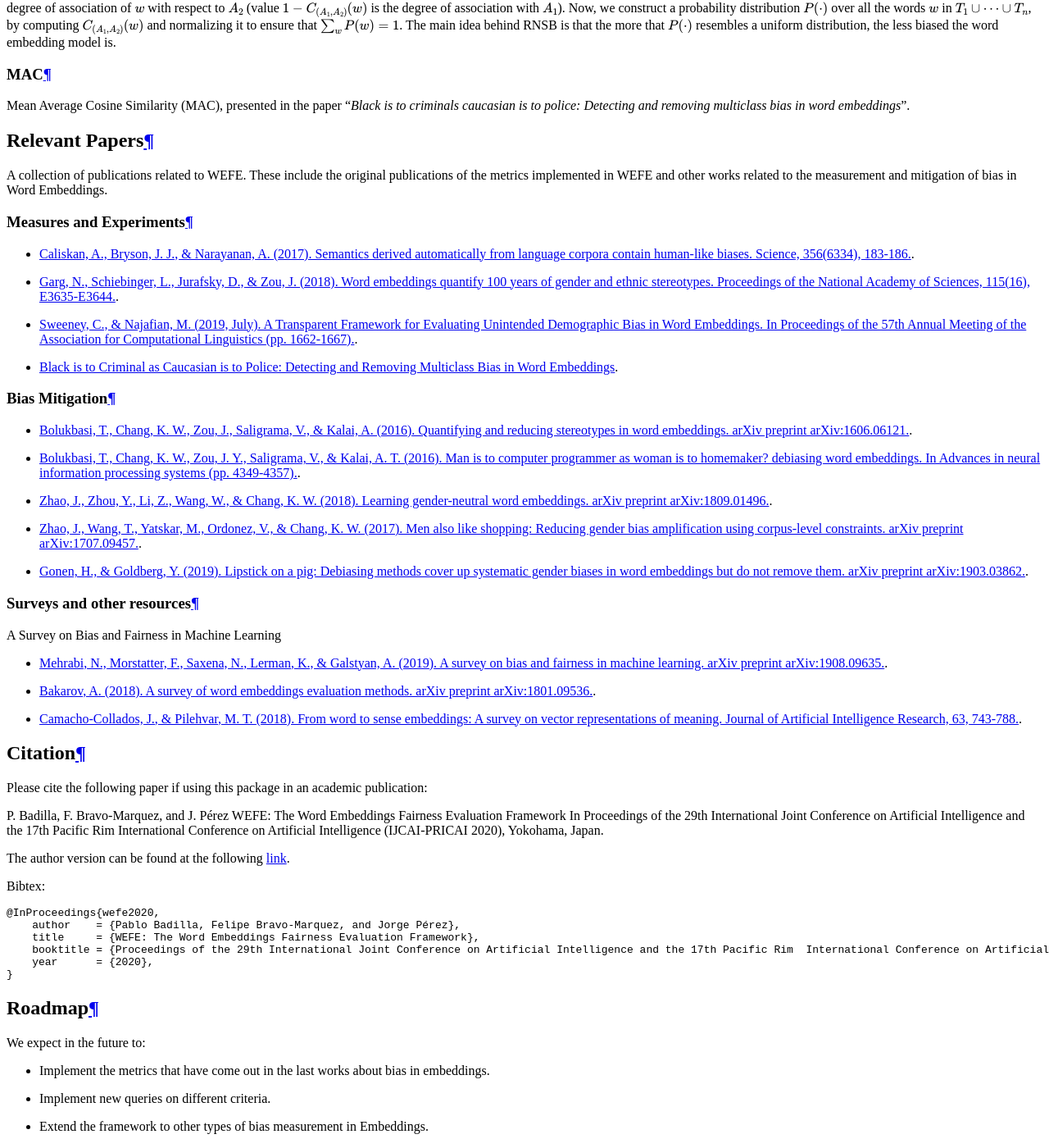
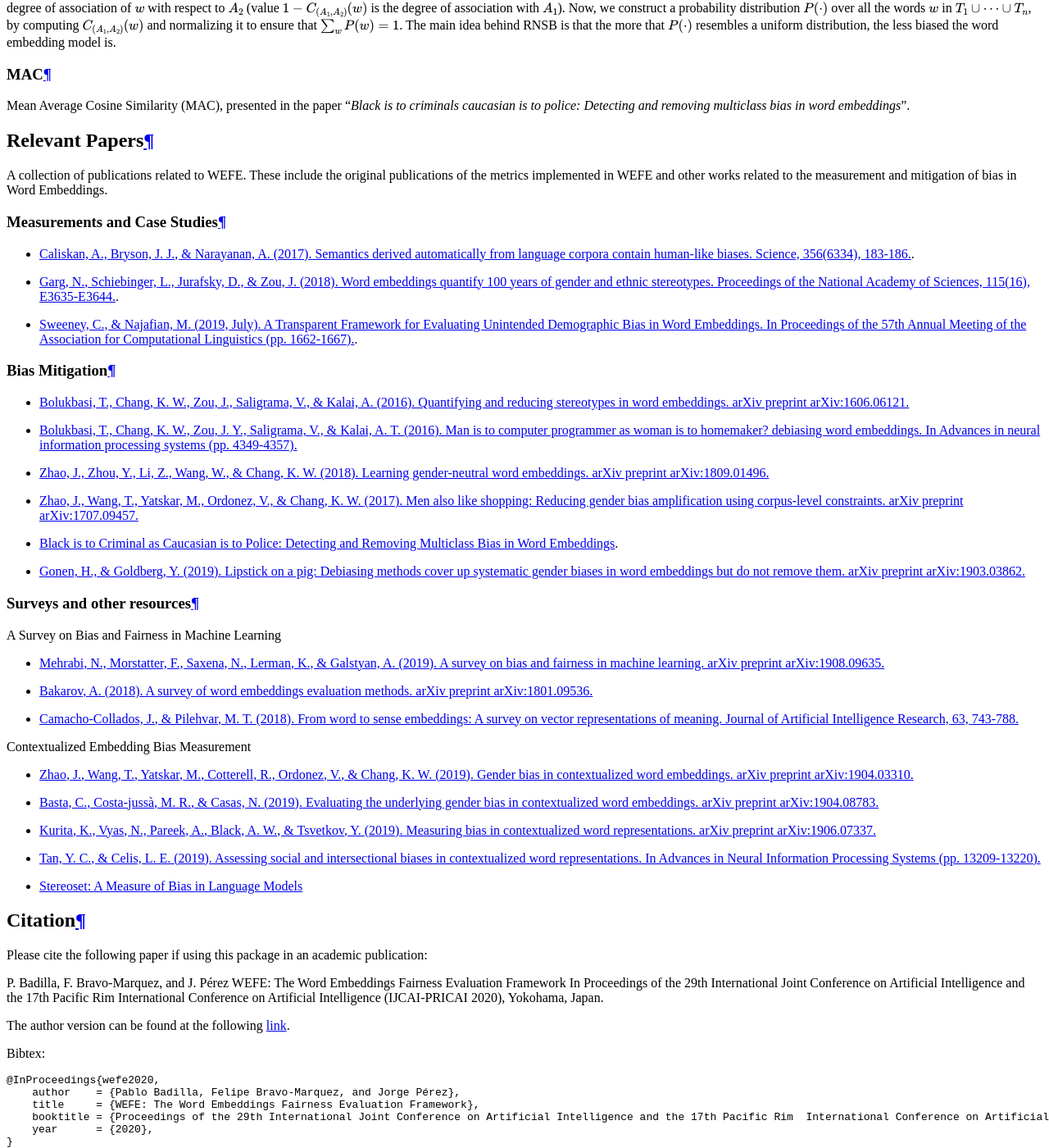
Before and after one commit to dccuchile/wefe, a Sphinx documentation site: the page built from doc/about.rst, in a window 1280 px wide and 1400 px high, scrolled down 3942 px. Shown: the whole window at 82% size. Built offline with Sphinx 7.4.7 and the Read the Docs theme 2.0.0, drawn with Linux system fonts in a browser that asks for light colours; some of the changed text lies outside the part shown.

Commit message:
Add more references

```diff
--- a/doc/about.rst
+++ b/doc/about.rst
@@ -240,24 +240,24 @@
 and other works related to the measurement and mitigation of bias in
 Word Embeddings.
 
-Measures and Experiments
-------------------------
+Measurements and Case Studies
+-----------------------------
 
 
 - `Caliskan, A., Bryson, J. J., & Narayanan, A. (2017). Semantics derived automatically from language corpora contain human-like biases. Science, 356(6334), 183-186. <http://www.cs.bath.ac.uk/~jjb/ftp/CaliskanSemantics-Arxiv.pdf>`_.
 - `Garg, N., Schiebinger, L., Jurafsky, D., & Zou, J. (2018). Word embeddings quantify 100 years of gender and ethnic stereotypes. Proceedings of the National Academy of Sciences, 115(16), E3635-E3644. <https://www.pnas.org/content/pnas/115/16/E3635.full.pdf>`_.
 - `Sweeney, C., & Najafian, M. (2019, July). A Transparent Framework for Evaluating Unintended Demographic Bias in Word Embeddings. In Proceedings of the 57th Annual Meeting of the Association for Computational Linguistics (pp. 1662-1667). <https://www.aclweb.org/anthology/P19-1162.pdf>`_.
-- `Black is to Criminal as Caucasian is to Police: Detecting and Removing Multiclass Bias in Word Embeddings <https://arxiv.org/pdf/1904.04047>`_.
 
 
 Bias Mitigation
 ---------------
 
-- `Bolukbasi, T., Chang, K. W., Zou, J., Saligrama, V., & Kalai, A. (2016). Quantifying and reducing stereotypes in word embeddings. arXiv preprint arXiv:1606.06121. <https://arxiv.org/pdf/1606.06121.pdf>`_.
-- `Bolukbasi, T., Chang, K. W., Zou, J. Y., Saligrama, V., & Kalai, A. T. (2016). Man is to computer programmer as woman is to homemaker? debiasing word embeddings. In Advances in neural information processing systems (pp. 4349-4357). <http://papers.nips.cc/paper/6228-man-is-to-computer-programmer-as-woman-is-to-homemaker-debiasing-word-embeddings.pdf>`_.
-- `Zhao, J., Zhou, Y., Li, Z., Wang, W., & Chang, K. W. (2018). Learning gender-neutral word embeddings. arXiv preprint arXiv:1809.01496. <https://arxiv.org/pdf/1809.01496.pdf>`_.
-- `Zhao, J., Wang, T., Yatskar, M., Ordonez, V., & Chang, K. W. (2017). Men also like shopping: Reducing gender bias amplification using corpus-level constraints. arXiv preprint arXiv:1707.09457. <https://arxiv.org/pdf/1707.09457.pdf>`_.
-- `Gonen, H., & Goldberg, Y. (2019). Lipstick on a pig: Debiasing methods cover up systematic gender biases in word embeddings but do not remove them. arXiv preprint arXiv:1903.03862. <https://arxiv.org/pdf/1903.03862.pdf>`_.
+- `Bolukbasi, T., Chang, K. W., Zou, J., Saligrama, V., & Kalai, A. (2016). Quantifying and reducing stereotypes in word embeddings. arXiv preprint arXiv:1606.06121. <https://arxiv.org/pdf/1606.06121.pdf>`_
+- `Bolukbasi, T., Chang, K. W., Zou, J. Y., Saligrama, V., & Kalai, A. T. (2016). Man is to computer programmer as woman is to homemaker? debiasing word embeddings. In Advances in neural information processing systems (pp. 4349-4357). <http://papers.nips.cc/paper/6228-man-is-to-computer-programmer-as-woman-is-to-homemaker-debiasing-word-embeddings.pdf>`_
+- `Zhao, J., Zhou, Y., Li, Z., Wang, W., & Chang, K. W. (2018). Learning gender-neutral word embeddings. arXiv preprint arXiv:1809.01496. <https://arxiv.org/pdf/1809.01496.pdf>`_
+- `Zhao, J., Wang, T., Yatskar, M., Ordonez, V., & Chang, K. W. (2017). Men also like shopping: Reducing gender bias amplification using corpus-level constraints. arXiv preprint arXiv:1707.09457. <https://arxiv.org/pdf/1707.09457.pdf>`_
+- `Black is to Criminal as Caucasian is to Police: Detecting and Removing Multiclass Bias in Word Embeddings <https://arxiv.org/pdf/1904.04047>`_.
+- `Gonen, H., & Goldberg, Y. (2019). Lipstick on a pig: Debiasing methods cover up systematic gender biases in word embeddings but do not remove them. arXiv preprint arXiv:1903.03862. <https://arxiv.org/pdf/1903.03862.pdf>`_
 
 Surveys and other resources
 ---------------------------
@@ -265,9 +265,17 @@
 
 A Survey on Bias and Fairness in Machine Learning
 
-- `Mehrabi, N., Morstatter, F., Saxena, N., Lerman, K., & Galstyan, A. (2019). A survey on bias and fairness in machine learning. arXiv preprint arXiv:1908.09635. <https://arxiv.org/pdf/1908.09635.pdf>`_.
-- `Bakarov, A. (2018). A survey of word embeddings evaluation methods. arXiv preprint arXiv:1801.09536. <https://arxiv.org/pdf/1801.09536.pdf>`_.
-- `Camacho-Collados, J., & Pilehvar, M. T. (2018). From word to sense embeddings: A survey on vector representations of meaning. Journal of Artificial Intelligence Research, 63, 743-788. <https://www.jair.org/index.php/jair/article/view/11259/26454>`_.
+- `Mehrabi, N., Morstatter, F., Saxena, N., Lerman, K., & Galstyan, A. (2019). A survey on bias and fairness in machine learning. arXiv preprint arXiv:1908.09635. <https://arxiv.org/pdf/1908.09635.pdf>`_
+- `Bakarov, A. (2018). A survey of word embeddings evaluation methods. arXiv preprint arXiv:1801.09536. <https://arxiv.org/pdf/1801.09536.pdf>`_
+- `Camacho-Collados, J., & Pilehvar, M. T. (2018). From word to sense embeddings: A survey on vector representations of meaning. Journal of Artificial Intelligence Research, 63, 743-788. <https://www.jair.org/index.php/jair/article/view/11259/26454>`_
+
+Contextualized Embedding Bias Measurement
+
+- `Zhao, J., Wang, T., Yatskar, M., Cotterell, R., Ordonez, V., & Chang, K. W. (2019). Gender bias in contextualized word embeddings. arXiv preprint arXiv:1904.03310. <https://arxiv.org/pdf/1904.03310>`_
+- `Basta, C., Costa-jussà, M. R., & Casas, N. (2019). Evaluating the underlying gender bias in contextualized word embeddings. arXiv preprint arXiv:1904.08783. <https://arxiv.org/pdf/1904.08783>`_
+- `Kurita, K., Vyas, N., Pareek, A., Black, A. W., & Tsvetkov, Y. (2019). Measuring bias in contextualized word representations. arXiv preprint arXiv:1906.07337. <https://arxiv.org/pdf/1906.07337>`_
+- `Tan, Y. C., & Celis, L. E. (2019). Assessing social and intersectional biases in contextualized word representations. In Advances in Neural Information Processing Systems (pp. 13209-13220). <http://papers.nips.cc/paper/9479-assessing-social-and-intersectional-biases-in-contextualized-word-representations>`_
+- `Stereoset: A Measure of Bias in Language Models  <https://stereoset.mit.edu/>`_
 
 
 Citation
--- a/doc/quick_start.rst
+++ b/doc/quick_start.rst
@@ -26,7 +26,7 @@
 .. warning::
 
   If you are not familiar with the concepts of query, target and attribute
-  set, please visit the `the framework section <index.html#the-framework>`_
+  set, please visit the `the framework section <about.html#the-framework>`_
   on the library's about page.
   These concepts will be widely used in the following sections.
 
```
Also changed, not shown: 1 other file.
